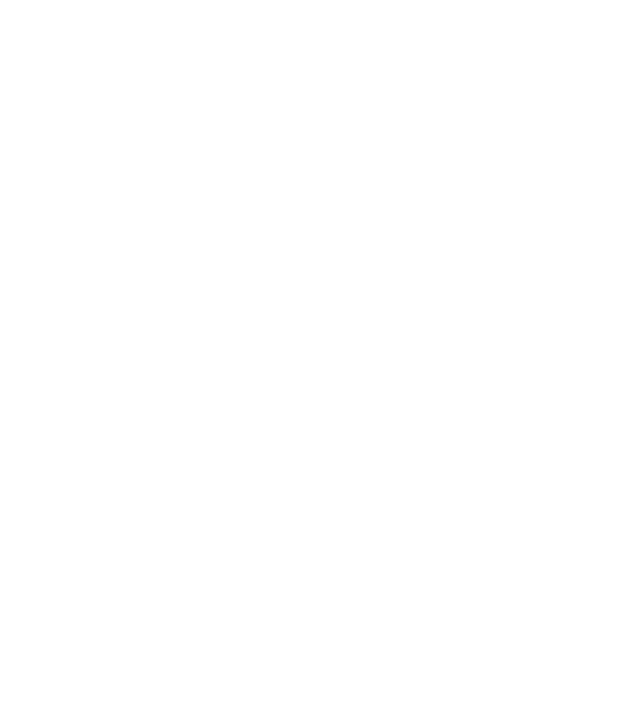
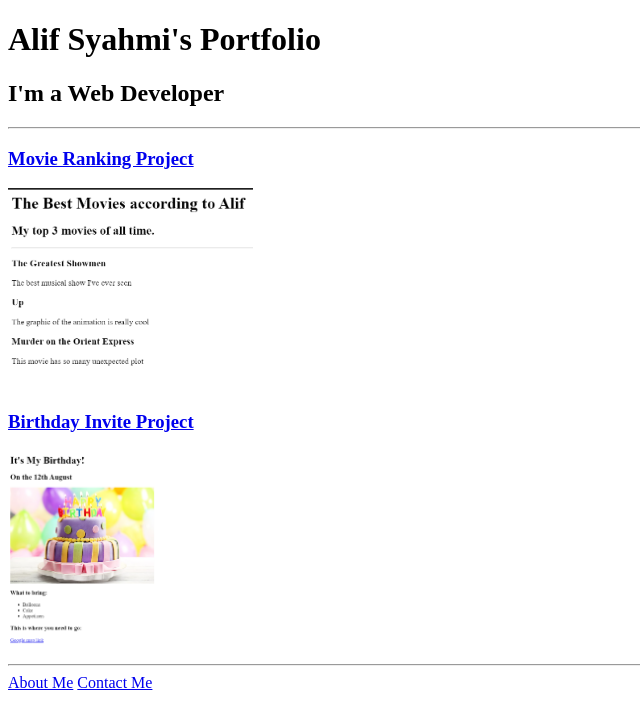
Before and after one commit to aalfsyhm1/html-portfolio, a plain HTML site: page index.html in a window 1280 px wide. Shown: the whole page, without its empty margins (0-640 px from the left). Drawn offline with Linux system fonts and the light colour scheme.

Commit message:
index.html

```diff
--- a/index.html
+++ b/index.html
@@ -1,15 +1,21 @@
-<!-- TODO 1: Create the HTML Boilerplate -->
+<!DOCTYPE html>
+<html lang="en">
+<head>
+    <meta charset="UTF-8">
+    <title>Alif's Portfolio</title>
+</head>
+<body>
+    <h1>Alif Syahmi's Portfolio</h1>
+    <h2>I'm a Web Developer</h2>
+    <hr/>
+    <h3><a href="./public/movie-ranking.html">Movie Ranking Project</a></h3>
+    <img src="./assets/images/movie ranking.png" height="200" alt="a screenshot of movie ranking project"/>
+    <h3><a href="./public/birthday-invite.html">Birthday Invite Project</a></h3>
+    <img src="./assets/images/birthday invite.png" height="200" alt="a screenshot of bithday invite project"/>
+    <hr/>
+    <a href="./public/about.html">About Me</a>
+    <a href="./public/contact.html">Contact Me</a>
 
-<!-- TODO 2: Add Your previous projects' HTML into the public folder -->
 
-<!-- TODO 3: Take screenshots of your project previews and add the images to the images folder -->
-
-<!-- TODO 4: Add titles/subtitles etc. -->
-
-<!-- TODO 5: Add a link to the project pages -->
-
-<!-- TODO 6: Add images to show the project previews
-HINT for TODO 6: You can use the height attribute set to 200 to make the image smaller:
-https://developer.mozilla.org/en-US/docs/Web/HTML/Element/img#attr-height -->
-
-<!-- TODO 7: Add the Contact Me and About Me page links -->
+</body>
+</html>
```
